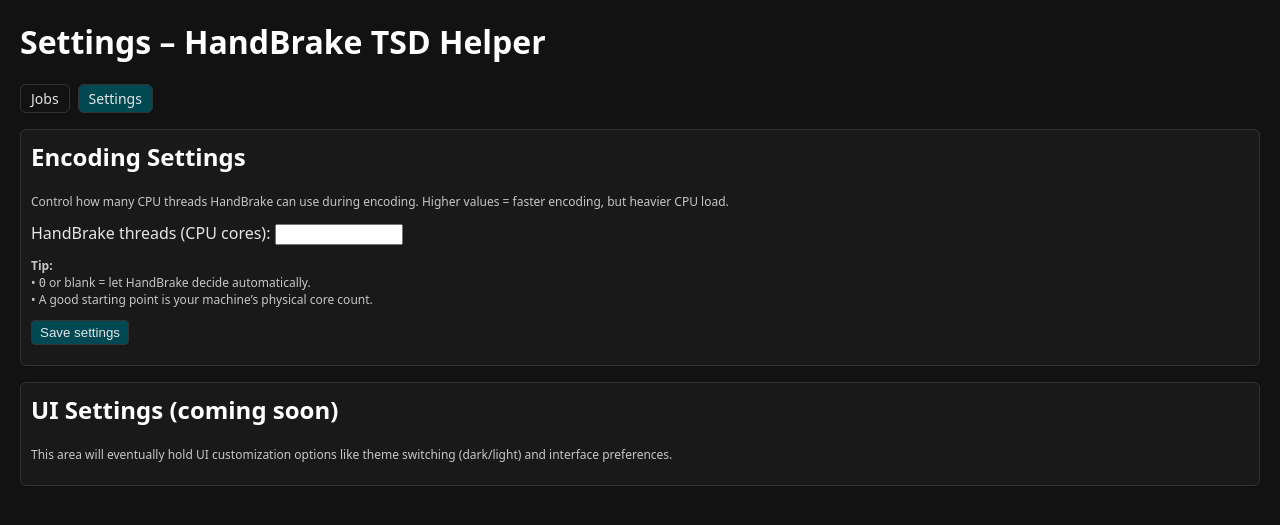
After one commit to kevin1724/handbrake-tsd-helper, a Flask app: page /settings in a window 1280 px wide. The commit adds this page. Shown: the top 525 px of the page. Run offline with Flask 3, Linux system fonts and the light colour scheme; parts of the project's set-up code (start-up, migrations or seed data) failed here and were passed over.

Commit message:
Add settings page and CPU thread control (HB_THREADS)

```diff
--- a/webui/app/routes.py
+++ b/webui/app/routes.py
@@ -41,6 +41,10 @@ from .presets import (
     save_preset_config,
     guess_preset_from_filename,
 )
+from .settings import (
+    load_settings,
+    save_settings,
+)
 
 
 # -------------------------------------------------------------------
@@ -72,6 +76,20 @@ def register_routes(app):
             preset_dir=PRESET_DIR,
         )
 
+    @app.route("/settings")
+    def settings_page():
+        """
+        Render the settings page (global app settings).
+
+        Currently supports:
+        - HandBrake thread (CPU core) count (hb_threads)
+        """
+        settings = load_settings()
+        return render_template(
+            "settings.html",
+            settings=settings,
+        )
+
     @app.route("/debug_config")
     def debug_config():
         """
@@ -85,6 +103,25 @@ def register_routes(app):
             preset_dir=PRESET_DIR,
         )
 
+    # ------------- Global settings (JSON API) -------------
+
+    @app.route("/api/settings", methods=["GET", "POST"])
+    def settings_api():
+        """
+        GET  → return current settings (e.g., hb_threads)
+        POST → update settings; expected JSON body like:
+            { "hb_threads": 8 }
+
+        Returns:
+        { "settings": {...} }
+        """
+        if request.method == "GET":
+            settings = load_settings()
+            return jsonify(settings=settings)
+
+        data = request.get_json(silent=True) or {}
+        new_settings = save_settings(data)
+        return jsonify(settings=new_settings)
 
     # ------------- Directory listing -------------
 
--- /dev/null
+++ b/webui/app/settings.py
@@ -0,0 +1,79 @@
+"""
+Settings handling for HandBrake TSD Helper.
+
+This module manages user-tunable settings such as:
+- HandBrake thread (CPU core) count
+- (future) UI theme, etc.
+
+Settings are stored as JSON on disk in settings.json.
+"""
+
+import json
+
+from .config import DATA_DIR
+
+# Where settings are stored on disk (inside /app/data by default)
+SETTINGS_FILE = (DATA_DIR.rstrip("/") + "/settings.json")
+
+# Default values for all settings
+DEFAULT_SETTINGS = {
+    # HandBrake threads (0 = auto / HandBrake default)
+    "hb_threads": 0,
+}
+
+_settings_cache: dict | None = None
+
+
+def _ensure_dict(obj) -> dict:
+    if isinstance(obj, dict):
+        return obj
+    return {}
+
+
+def load_settings() -> dict:
+    """Load settings from disk (with in-memory caching)."""
+    global _settings_cache
+    if _settings_cache is not None:
+        return _settings_cache
+
+    try:
+        with open(SETTINGS_FILE, "r", encoding="utf-8") as f:
+            data = json.load(f)
+    except FileNotFoundError:
+        data = {}
+    except Exception as e:  # just logging
+        print(f"[WARN] Failed to load settings.json: {e}", flush=True)
+        data = {}
+
+    data = _ensure_dict(data)
+    merged = DEFAULT_SETTINGS.copy()
+    merged.update(data)
+    _settings_cache = merged
+    return merged
+
+
+def save_settings(new_values: dict) -> dict:
+    """Merge and persist settings to disk, returning the updated dict."""
+    global _settings_cache
+    base = load_settings().copy()
+    new_values = _ensure_dict(new_values)
+
+    # Normalize hb_threads
+    hb_threads = new_values.get("hb_threads", base.get("hb_threads", 0))
+    try:
+        hb_threads_int = int(hb_threads)
+    except (TypeError, ValueError):
+        hb_threads_int = 0
+    if hb_threads_int < 0:
+        hb_threads_int = 0
+
+    base["hb_threads"] = hb_threads_int
+
+    _settings_cache = base
+    try:
+        with open(SETTINGS_FILE, "w", encoding="utf-8") as f:
+            json.dump(base, f, indent=2)
+    except Exception as e:  # just logging
+        print(f"[WARN] Failed to save settings.json: {e}", flush=True)
+
+    return base
--- a/webui/app/static/styleui.css
+++ b/webui/app/static/styleui.css
@@ -212,3 +212,29 @@ a:hover {
   flex: 1 1 auto;
   min-width: 180px;
 }
+
+
+
+/* =========================================================
+   Nav bar on top of page
+   --------------------------------------------------------- */
+
+.top-nav {
+  display: flex;
+  gap: 8px;
+  margin-bottom: 16px;
+}
+
+.nav-link {
+  display: inline-block;
+  padding: 4px 10px;
+  border-radius: 6px;
+  border: 1px solid var(--border);
+  text-decoration: none;
+  font-size: 14px;
+  color: var(--text);
+}
+
+.nav-link-active {
+  background-color: var(--accent-soft);
+}
--- a/webui/app/templates/index.html
+++ b/webui/app/templates/index.html
@@ -12,6 +12,12 @@
 </head>
 <body>
   <h1>HandBrake One-shot Encoder (TSD)</h1>
+
+  <!-- New top nav / tabs -->
+  <nav class="top-nav">
+    <a href="/" class="nav-link nav-link-active">Jobs</a>
+    <a href="/settings" class="nav-link">Settings</a>
+  </nav>
 
   <div class="section-card">
     <h2>Browse & Select File</h2>
--- /dev/null
+++ b/webui/app/templates/settings.html
@@ -0,0 +1,168 @@
+<!-- -------------------------------------------------------------------
+     Settings page (global app settings)
+     This page allows users to configure app-wide behavior such as
+     HandBrake CPU thread usage, UI theme, and (future) bulk preset updates.
+--------------------------------------------------------------------- -->
+
+<!doctype html>
+<html>
+<head>
+  <meta charset="utf-8">
+  <title>HandBrake TSD Helper – Settings</title>
+
+  <!-- Load the same stylesheet used by index.html -->
+  <link rel="stylesheet" href="{{ url_for('static', filename='styleui.css') }}">
+</head>
+
+<body>
+  <!-- ============================================================
+       PAGE TITLE
+       ============================================================ -->
+  <h1>Settings – HandBrake TSD Helper</h1>
+
+  <!-- ============================================================
+       NAVIGATION BAR (Matches index.html)
+       - "Jobs" goes back to the main encoding interface
+       - "Settings" is highlighted since we're on this page
+       ============================================================ -->
+  <nav class="top-nav">
+    <a href="/" class="nav-link">Jobs</a>
+    <a href="/settings" class="nav-link nav-link-active">Settings</a>
+  </nav>
+
+  <!-- ============================================================
+       SECTION 1 — ENCODING SETTINGS
+       Controls HandBrake behavior, specifically how many CPU threads
+       HandBrakeCLI is allowed to use via HB_THREADS env variable.
+       ============================================================ -->
+  <div class="section-card">
+    <h2>Encoding Settings</h2>
+
+    <p class="small">
+      Control how many CPU threads HandBrake can use during encoding.
+      Higher values = faster encoding, but heavier CPU load.
+    </p>
+
+    <!-- CPU Thread Count Input -->
+    <div class="row">
+      <label for="hbThreadsInput">HandBrake threads (CPU cores):</label>
+      <input
+        id="hbThreadsInput"
+        type="number"
+        min="0"
+        step="1"
+        style="width:120px;"
+      >
+    </div>
+
+    <!-- Helpful explanation for users -->
+    <p class="small">
+      <strong>Tip:</strong><br>
+      • <code>0</code> or blank = let HandBrake decide automatically.<br>
+      • A good starting point is your machine’s physical core count.
+    </p>
+
+    <!-- Save button + confirmation text -->
+    <div class="row" style="margin-top:10px;">
+      <button id="saveSettingsBtn">Save settings</button>
+      <span id="settingsSaveStatus" class="small"></span>
+    </div>
+  </div>
+
+  <!-- ============================================================
+       SECTION 2 — UI SETTINGS (Reserved for future features)
+       Possible additions:
+       - Dark/light mode toggle
+       - UI scaling
+       - Bulk preset editor
+       ============================================================ -->
+  <div class="section-card">
+    <h2>UI Settings (coming soon)</h2>
+    <p class="small">
+      This area will eventually hold UI customization options like
+      theme switching (dark/light) and interface preferences.
+    </p>
+  </div>
+
+  <!-- ============================================================
+       JAVASCRIPT LOGIC
+       Handles:
+       - Loading settings from Flask/Jinja into the form
+       - Saving settings to /api/settings
+       - Updating UI with success/error messages
+       ============================================================ -->
+  <script>
+    /* ------------------------------------------------------------
+       INITIAL SETTINGS (From Python → Jinja → JS)
+       settings.py loads settings from disk
+       routes.py injects them into the template
+       We parse hb_threads to pre-fill the input box
+       ------------------------------------------------------------ */
+    const initialSettings = {{ settings | tojson | safe }};
+    const initialThreads = parseInt(initialSettings.hb_threads || 0, 10) || 0;
+
+    /* ------------------------------------------------------------
+       UI Initialization:
+       Set the input box to the current saved hb_threads value
+       ------------------------------------------------------------ */
+    function initForm() {
+      const input = document.getElementById("hbThreadsInput");
+      input.value = initialThreads > 0 ? initialThreads : "";
+    }
+
+    /* ------------------------------------------------------------
+       SAVE FUNCTION:
+       Sends updated settings to /api/settings (POST)
+       Expects JSON: { "hb_threads": <number> }
+       On success, updates the UI and shows "Saved."
+       ------------------------------------------------------------ */
+    async function saveSettings() {
+      const input = document.getElementById("hbThreadsInput");
+      const statusEl = document.getElementById("settingsSaveStatus");
+
+      let raw = (input.value || "").trim();
+      let threads = parseInt(raw, 10);
+
+      // Normalize invalid values
+      if (isNaN(threads) || threads < 0) threads = 0;
+
+      try {
+        statusEl.textContent = "Saving...";
+
+        // POST updated settings to backend
+        const res = await fetch("/api/settings", {
+          method: "POST",
+          headers: { "Content-Type": "application/json" },
+          body: JSON.stringify({ hb_threads: threads })
+        });
+
+        if (!res.ok) throw new Error("Save failed with status " + res.status);
+
+        const data = await res.json();
+
+        // Update form with saved value returned by backend
+        const savedThreads = parseInt((data.settings || {}).hb_threads || 0, 10) || 0;
+        input.value = savedThreads > 0 ? savedThreads : "";
+
+        statusEl.textContent = "Saved.";
+      } catch (err) {
+        console.error(err);
+        statusEl.textContent = "Error saving settings";
+      }
+    }
+
+    /* ------------------------------------------------------------
+       EVENT HOOKS:
+       - Initialize form when page loads
+       - Save settings when user clicks button
+       ------------------------------------------------------------ */
+    document.addEventListener("DOMContentLoaded", () => {
+      initForm();
+      document
+        .getElementById("saveSettingsBtn")
+        .addEventListener("click", saveSettings);
+    });
+  </script>
+
+</body>
+</html>
```
Also changed, not shown: webui/app/jobs.py (+31 -2 lines), 1 other file.
